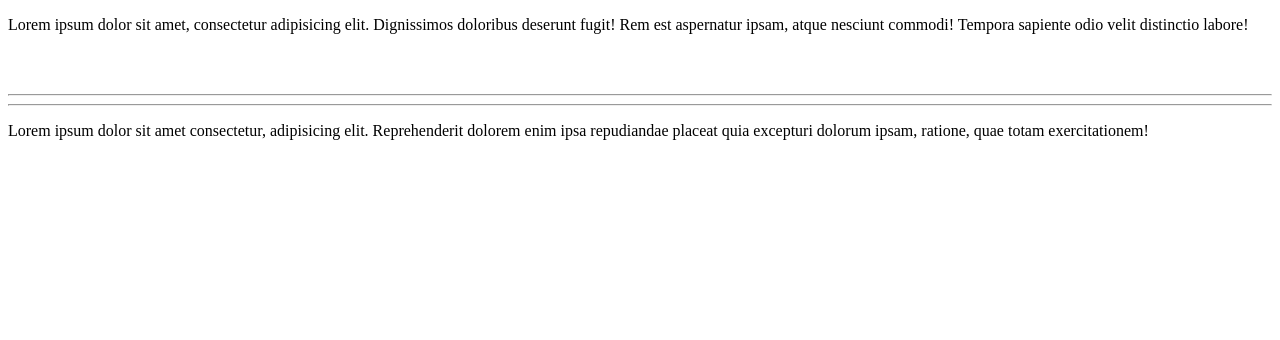
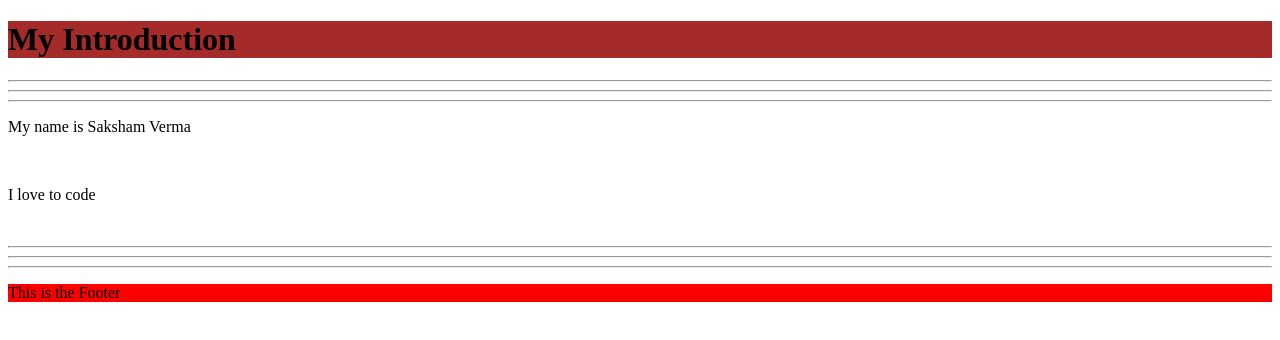
Before and after one commit to Sam2769/CODSOFT, a plain HTML site: page index.html in a window 1280 px wide. Drawn offline with Linux system fonts and the light colour scheme.

Commit message:
index.html

```diff
--- a/index.html
+++ b/index.html
@@ -3,15 +3,33 @@
 <head>
     <meta charset="UTF-8">
     <meta name="viewport" content="width=device-width, initial-scale=1.0">
-    <title>PracticeSite</title>
+    <title>Document</title>
 </head>
 <body>
 
-    <p>Lorem ipsum dolor sit amet, consectetur adipisicing elit. Dignissimos doloribus deserunt fugit! Rem est aspernatur ipsam, atque nesciunt commodi! Tempora sapiente odio velit distinctio labore!</p>
-    <br><br><hr><hr>
+    <header style="background-color: brown;">
+            <h1>My Introduction</h1>
 
-    <p>Lorem ipsum dolor sit amet consectetur, adipisicing elit. Reprehenderit dolorem enim ipsa repudiandae placeat quia excepturi dolorum ipsam, ratione, quae totam exercitationem!</p>
+            </header>
 
+            <hr><hr><hr>
+    <main>
+
+
+    <p>My name is Saksham Verma</p><br>
+    <p>I love to code </p><br>
+
+    <hr><hr><hr>
+
+
+
+</main>
+
+<footer style="background-color: red;">
+
+    <p>This is the Footer</p>
+
+</footer>
 
 </body>
 </html>
```
